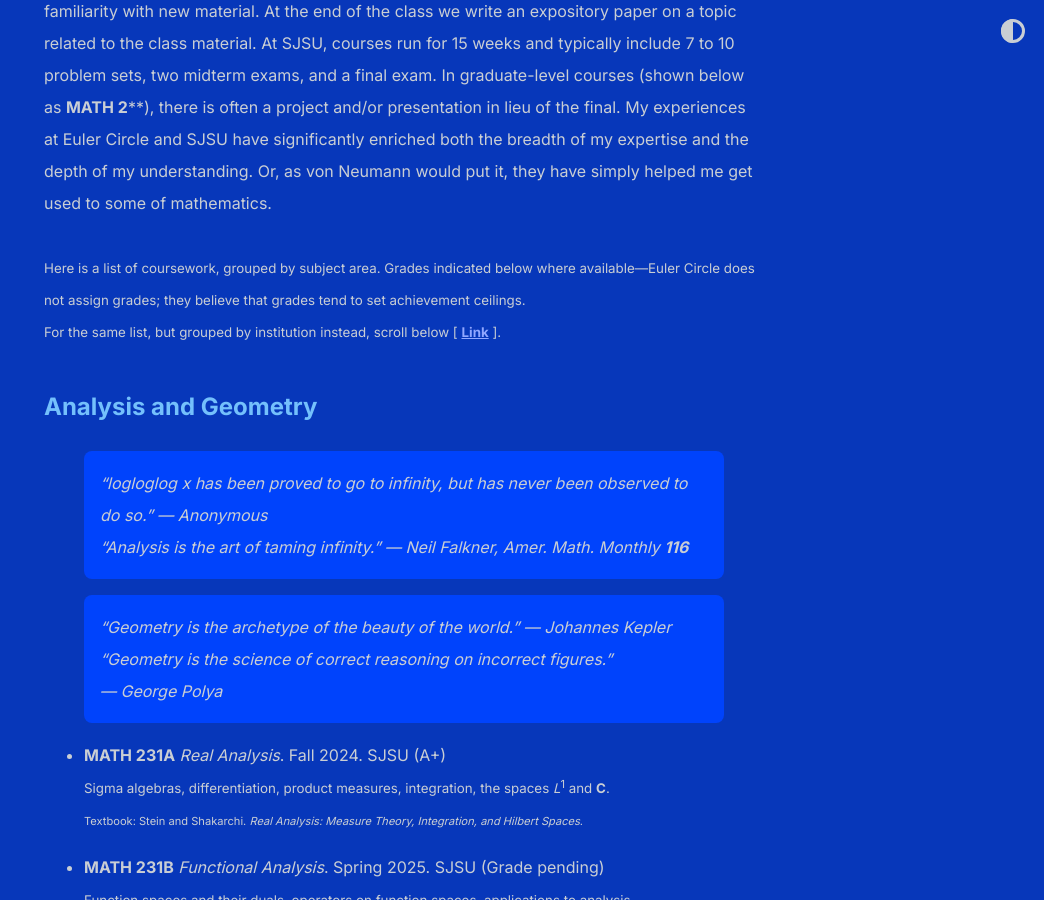
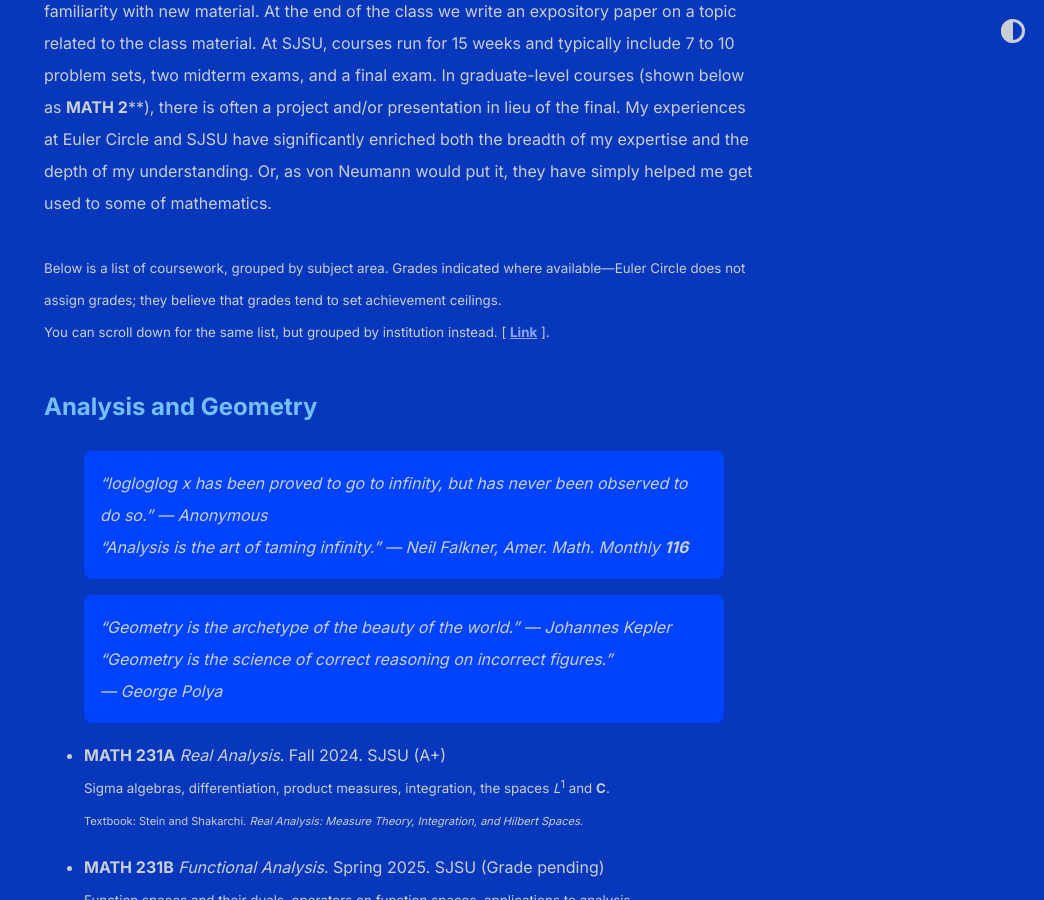
Before and after one commit to shihankanungo/shihankanungo.github.io, a Jekyll site: the page built from courses.md, in a window 1280 px wide and 900 px high, scrolled down 575 px. Shown: the whole window, without its empty margins (236-1280 px from the left). Built offline with Jekyll 4.4.1, drawn with Linux system fonts in a browser that asks for light colours.

Commit message:
Update courses.md

```diff
--- a/courses.md
+++ b/courses.md
@@ -10,7 +10,7 @@ title: Mathematics coursework
 <br>
 
 I have undertaken advanced coursework at Euler Circle (2019--_now_) and at San José State University (SJSU, 2023--_now_). Euler Circle, run by Dr. Simon Rubinstein-Salzedo, offers college-level mathematics classes, each 10 weeks long, with weekly problem sets to help gain familiarity with new material. At the end of the class we write an expository paper on a topic related to the class material. At SJSU, courses run for 15 weeks and typically include 7 to 10 problem sets, two midterm exams, and a final exam. In graduate-level courses (shown below as **MATH 2****), there is often a project and/or presentation in lieu of the final. My experiences at Euler Circle and SJSU have significantly enriched both the breadth of my expertise and the depth of my understanding. Or, as von Neumann would put it, they have simply helped me get used to some of mathematics. <br> <br>
-<small>Here is a list of coursework, grouped by subject area. Grades indicated below where available---Euler Circle does not assign grades; they believe that grades tend to set achievement ceilings. <br> For the same list, but grouped by institution instead, scroll below [ <b><a href="https://shihankanungo.github.io/courses#coursework-grouped-by-institution">Link</a></b> ]. </small>
+<small>Below is a list of coursework, grouped by subject area. Grades indicated where available---Euler Circle does not assign grades; they believe that grades tend to set achievement ceilings. <br> You can scroll down for the same list, but grouped by institution instead. [ <b><a href="https://shihankanungo.github.io/courses#coursework-grouped-by-institution">Link</a></b> ]. </small>
 
 ## Analysis and Geometry
 
```
